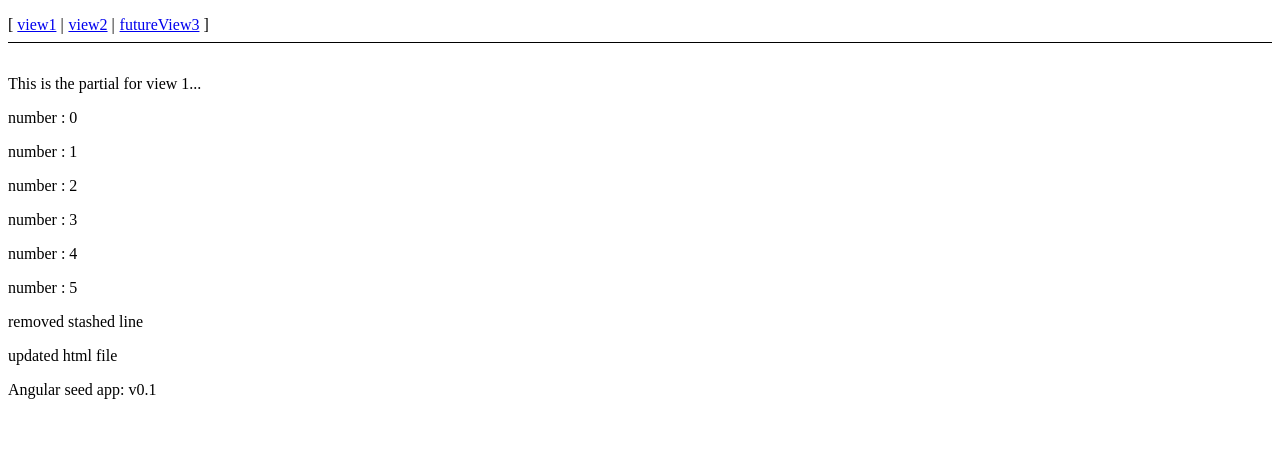
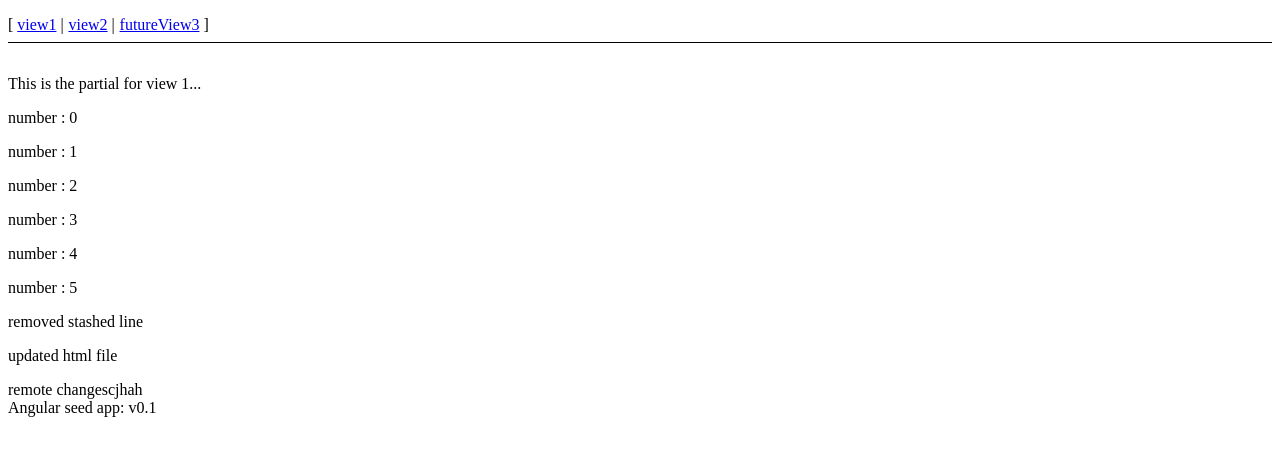
Before and after one commit to dipak23b/DemoRepo, a website: page HTML5Application/app/index.html at #/view1 in a window 1280 px wide. Drawn offline with Linux system fonts and the light colour scheme.

Commit message:
remote changes

```diff
--- a/HTML5Application/app/partials/partial1.html
+++ b/HTML5Application/app/partials/partial1.html
@@ -4,3 +4,4 @@
 </div>
 <span>removed stashed line</span>
 <p>updated html file</p>
+<span>remote changescjhah</span>
```
